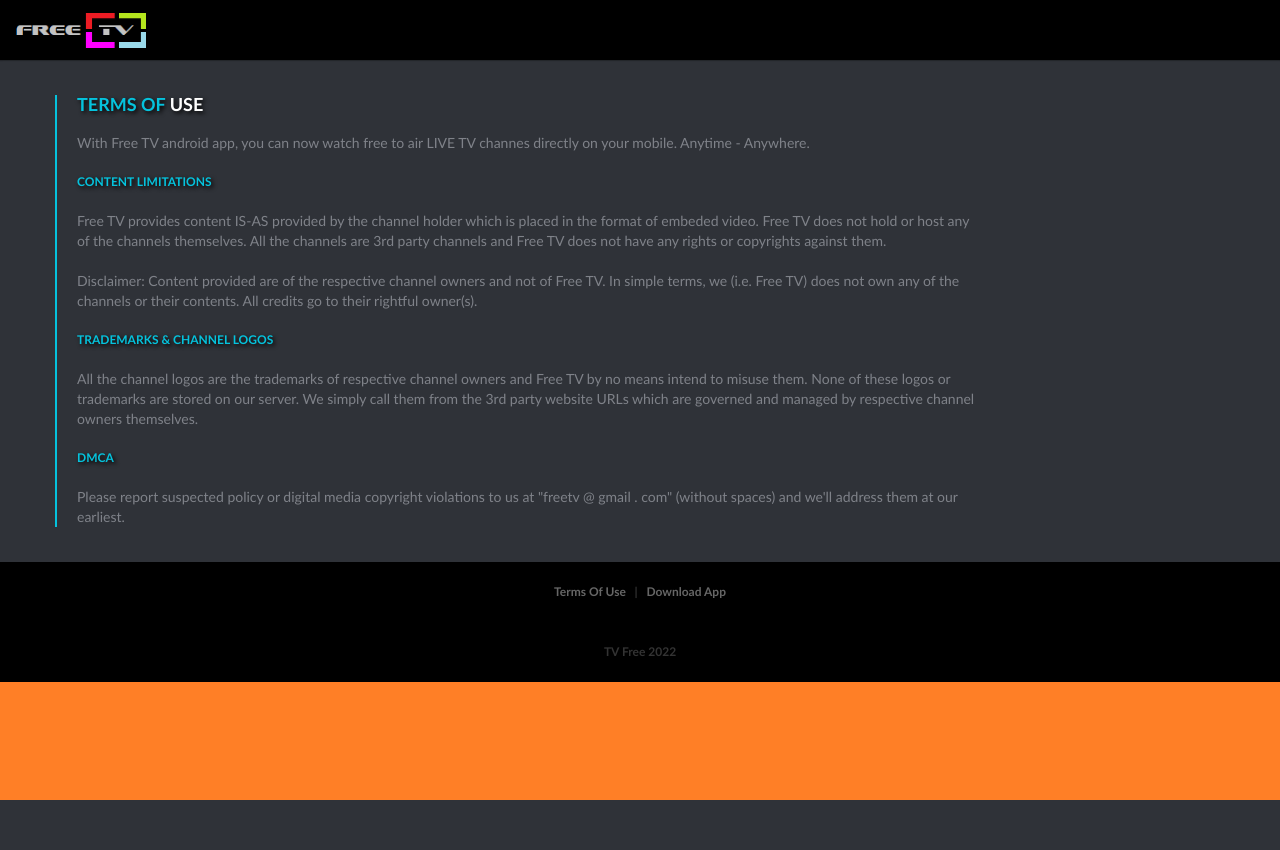
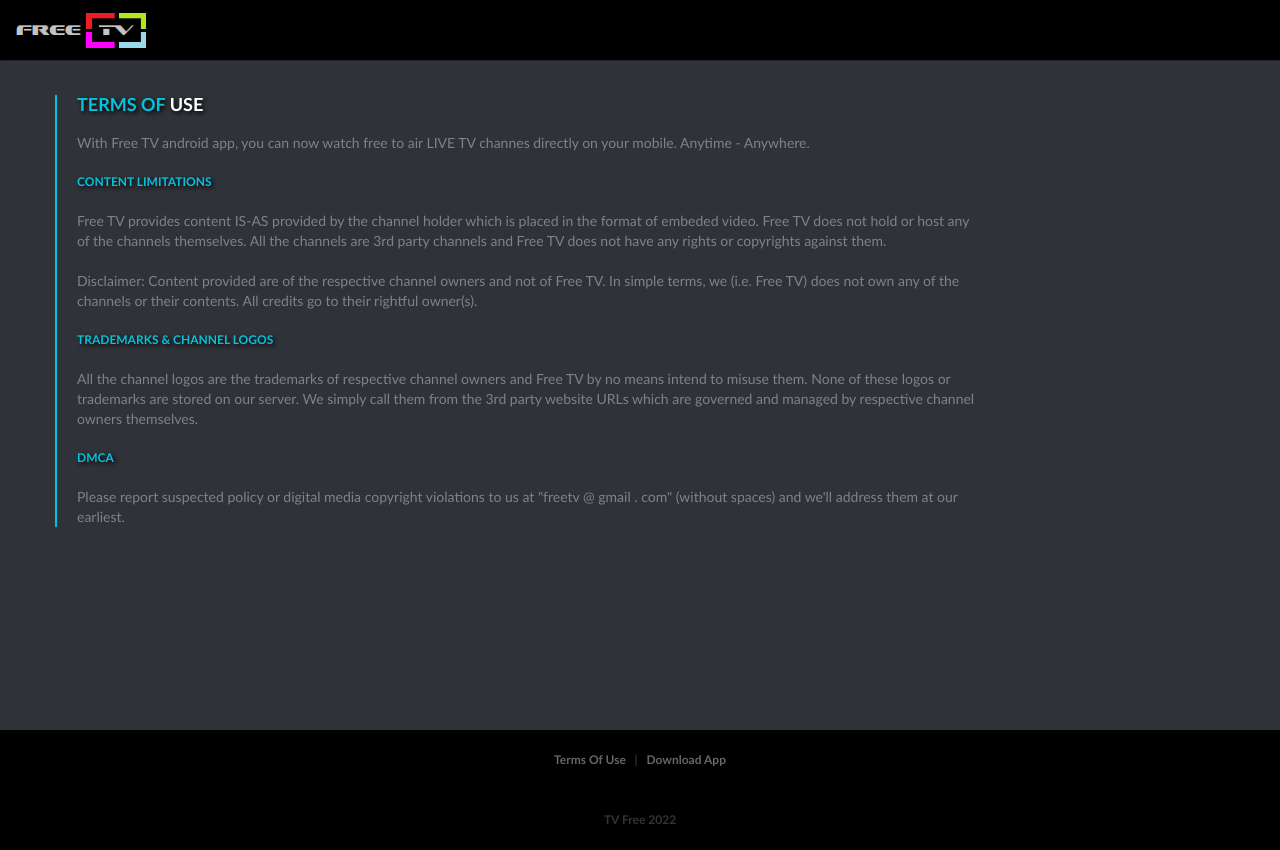
Before and after one commit to screensaverx/screensaverx, a PHP site: page /cms/cms_test.html in a window 1280 px wide. Before the commit the page ends 800 px from the top, so only its background shows below. Run offline with PHP 8.4, Linux system fonts and the light colour scheme; some libraries are stand-ins or nearby versions.

Commit message:
Min Height - 75%

```diff
--- a/_include/css/main.css
+++ b/_include/css/main.css
@@ -635,6 +635,7 @@
 	padding: 35px 0;
 	position: relative;
 	z-index: 99;
+	min-height:75%;
 }
 
 .page-alternate {
```
